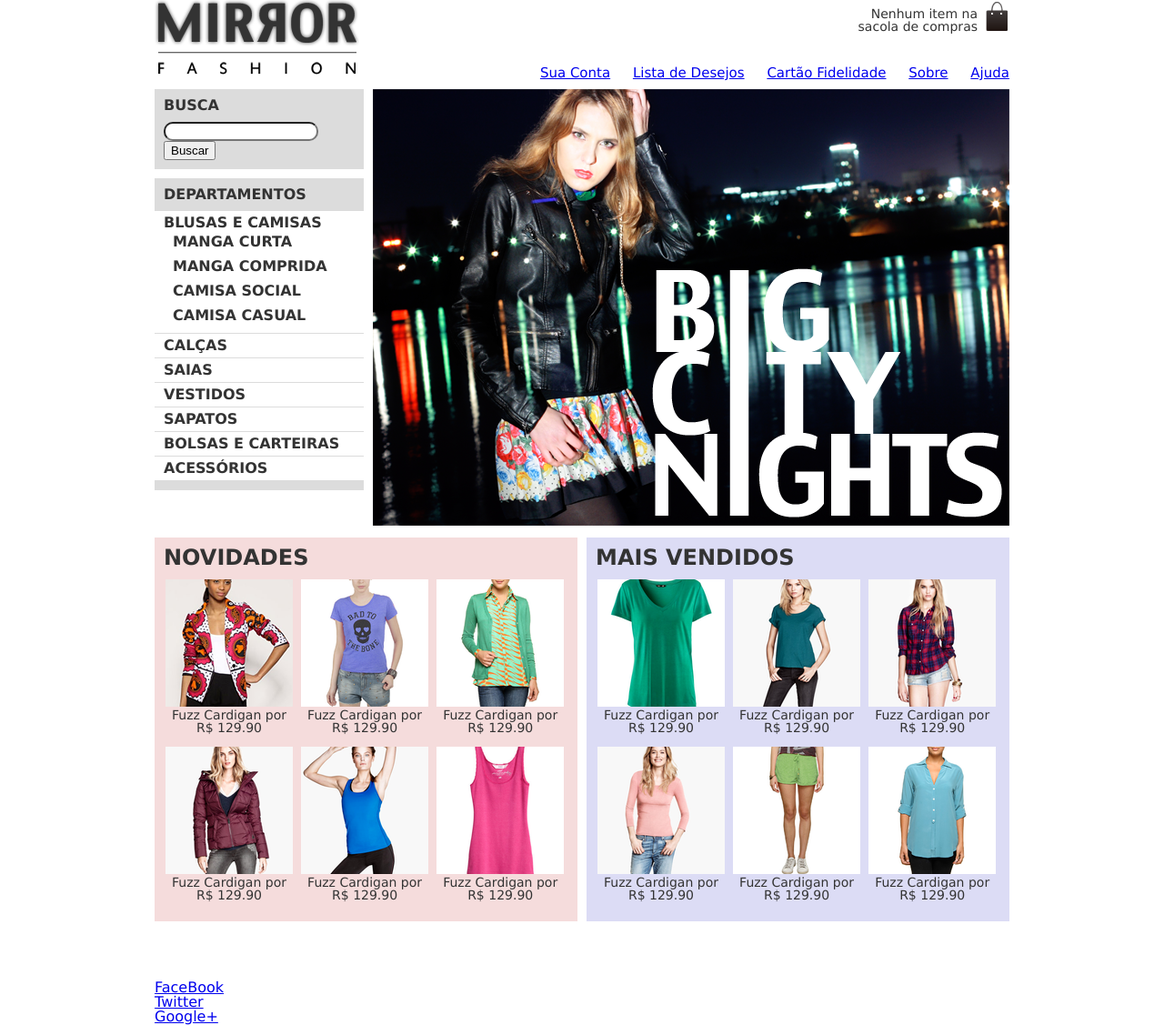
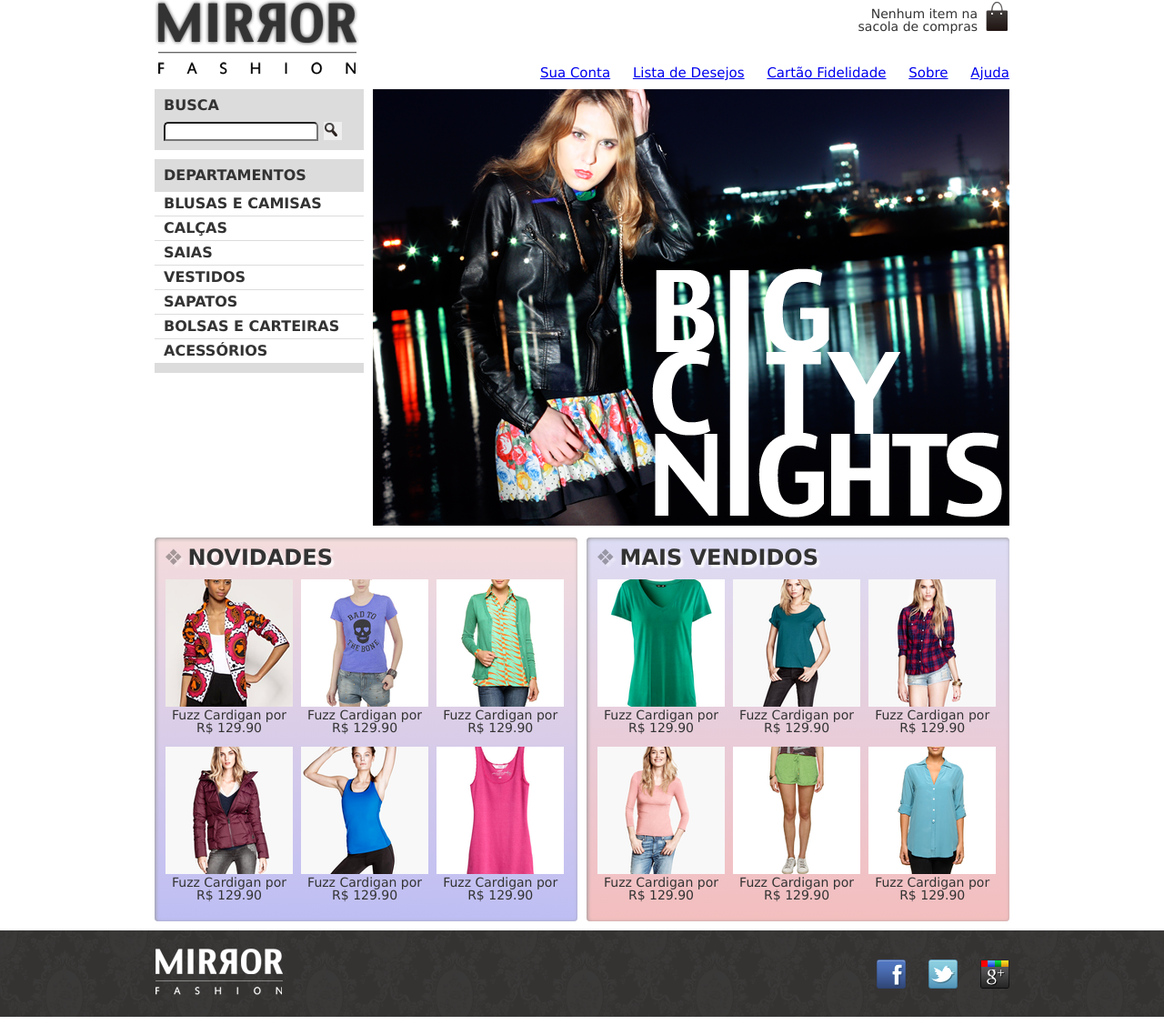
Before and after one commit to ThiagoFelipeg3/caelum-html-css-javascript-em-desenvolvimento, a plain HTML site: page index.html in a window 1280 px wide. Shown: the whole page at 91% size. Drawn offline with Linux system fonts and the light colour scheme.

Commit message:
Update estilos.css

```diff
--- a/css/estilos.css
+++ b/css/estilos.css
@@ -1,4 +1,3 @@
-
 body{
 	color: #333333;
 	font-family: "Lucida Sans Unicode", "Lucida Grande", sans-serif;
@@ -27,6 +26,14 @@ header{
 	bottom: 0;
 	right: 0;
 }
+/*Quando o usuario passar o mouser*/
+.menu-opcoes a:hover {
+	color: #007DC6;
+}
+/*Quando o usuario clicar*/
+.menu-opcoes a:active {
+	color: #867DC6;
+}
 .menu-opcoes ul{
 	font-size: 15px;
 }
@@ -40,7 +47,19 @@ header{
 	margin: 0 auto;
 	width: 940px;
 }
+.busca button{
+	/*adicionando imagem*/
+	background-image: url(../img/busca.png);
+	background-repeat: no-repeat;
+	border: none;
+	/*Tamanho de imagem*/
+	width: 20px;
+	height: 20px;
 
+	/*Imagem replacement*/
+	text-indent: -9999px;
+
+}
 .busca,
 .menu-departamentos{
 	background-color: #DCDCDC;
@@ -56,6 +75,21 @@ header{
 	clear: left; /*Nada pode fica flutuando na sua esquerda*/
 	margin-top: 10px;
 	padding-bottom: 10px;
+}
+.menu-departamentos li ul{
+	display: none;
+}
+/*Quando passar o mouse em cima*/
+.menu-departamentos li:hover ul{
+	display: block;
+}
+.menu-departamentos li ul li{
+	background-color: #DCDCDC;
+}
+/*Adicionando um traço antes nos sub menu*/
+.menu-departamentos li li a:before {
+	content: '\272A';
+	padding-right: 3px;
 }
 .destaque{
 	margin-top: 10px;
@@ -79,7 +113,8 @@ header{
 }
 .busca input[type=search] {
 	width: 170px;
-	border-radius: 10px; /*Bordas arredondadas*/
+	border-top-left-radius: 5px;  /*Bordas redondas*/
+	border-top-right-radius: 5px;
 }
 /*Aqui começa o style do painel de novidades e mais vendidos*/
 
@@ -87,12 +122,27 @@ header{
 	margin: 10px 0;
 	padding: 10px;
 	width: 445px;
+	border-radius: 4px;   			/*Bordas redondas*/
+	box-shadow: inset 1px 1px 4px #999;   /*Sombra interna no painel*/
+}
+.painel h2{
+	text-shadow: 3px 3px 2px rgba(255,255,255,0.8);
+}
+/*Adicionando um simbolo antes no h2*/
+.painel h2:before{
+	content:'\2756';
+	padding-right: 5px;
+	opacity: 0.4;
 }
 .novidades{
 	float: left;
+	background-color: #F5DCDC;
+	background: linear-gradient(#F5DCDC, #BEBEF4);
 }
 .mais-vendidos{
 	float: right;
+	background-color: #DCDCF5;
+	background: linear-gradient(#DCDCF5, #F4BEBE);
 }
 .painel li{
 	display: inline-block;
@@ -101,7 +151,23 @@ header{
 
 	margin: 2px;
 	padding-bottom: 10px;
+	transition: 0.7s; /*Após a transition ela volta em 0.7s*/
 }
+/******************************************
+*Os elementos ípares vão gira em sintido
+*anti-horário e os pares no sentido horário
+*Com a função nth-child(2n)
+*******************************************/
+.painel li:hover{
+	background-color: rgba(255,255,255, 0.8);
+	box-shadow: 0 0 5px #333;
+	transition: 0.7s ease-in-out;
+	transform: scale(1.2) rotate(-5deg); /*Aumetando o tamanho da imagem e rotacionar suavemente anti-horário*/
+}
+.painel li:nth-child(2n):hover{
+	transform: scale(1.2) rotate(5deg);
+}
+
 .painel h2{
 	font-size: 24px;
 	font-weight: bold;
@@ -115,9 +181,46 @@ header{
 	text-align: center;
 	text-decoration: none;
 }
-.novidades{
-	background-color: #F5DCDC;
+
+/*Rodape*/
+/*Os elementos que estão em cima do rodapé
+ esta flutuando, float: left e right,
+ fazendo com que o rodapé ultrapace os limites.
+ por isso a função clear: both*/
+footer{
+	clear: both;
+	padding: 20px;
+
+	background-image: url(../img/fundo-rodape.png);
 }
-.mais-vendidos{
-	background-color: #DCDCF5;
+footer .container{
+	position: relative;
 }
+.social{
+	position: absolute;
+	top: 12px;
+	right: 0;
+}
+.social a {
+	/*Tamanho da imagem */
+	height: 32px;
+	width: 32px;
+
+	/*Image Replacement*/
+
+	display: block;
+	text-indent: -9999px;
+}
+.social a[href*="facebook.com"]{
+	background-image: url(../img/facebook.png);
+}
+.social a[href*="twitter.com"]{
+	background-image: url(../img/twitter.png);
+}
+.social a[href*="plus.google.com"]{
+	background-image: url(../img/googleplus.png);
+}
+.social li{
+	float: left;
+	margin-left: 25px
+}
```
